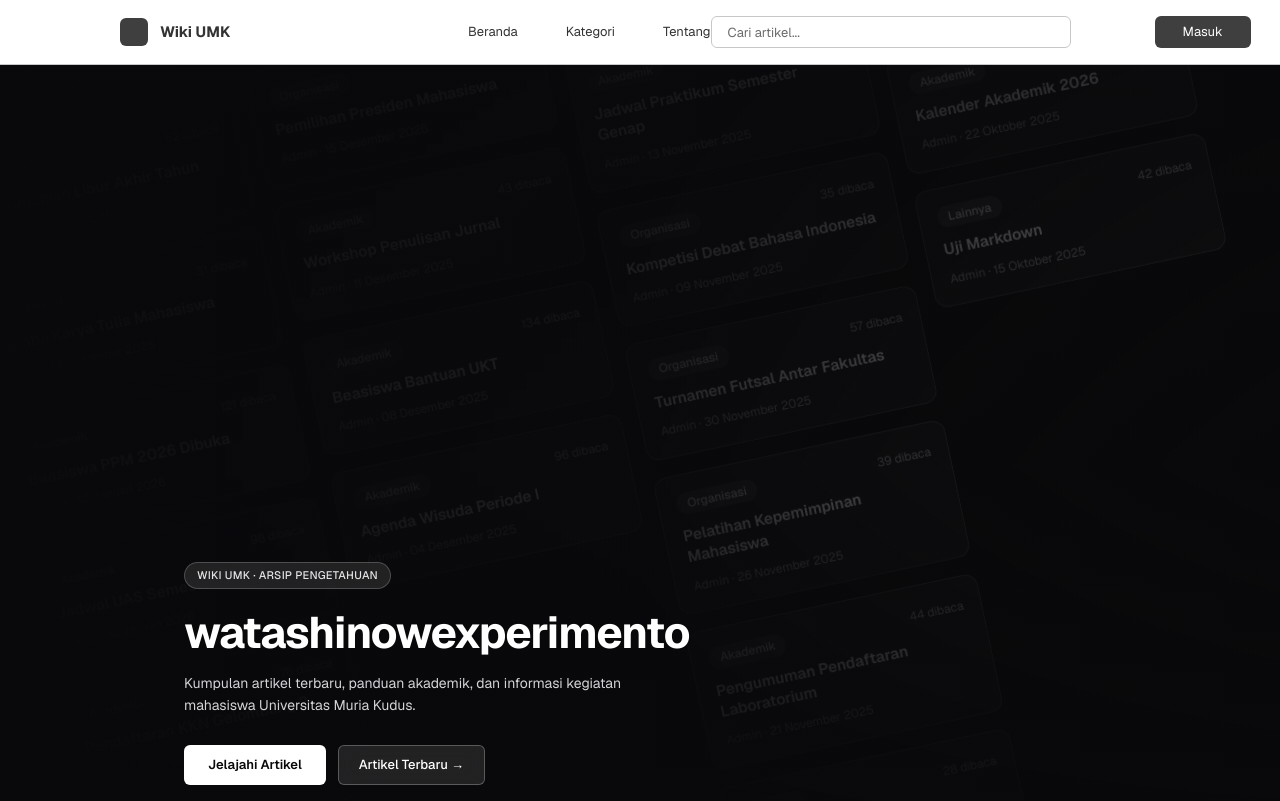
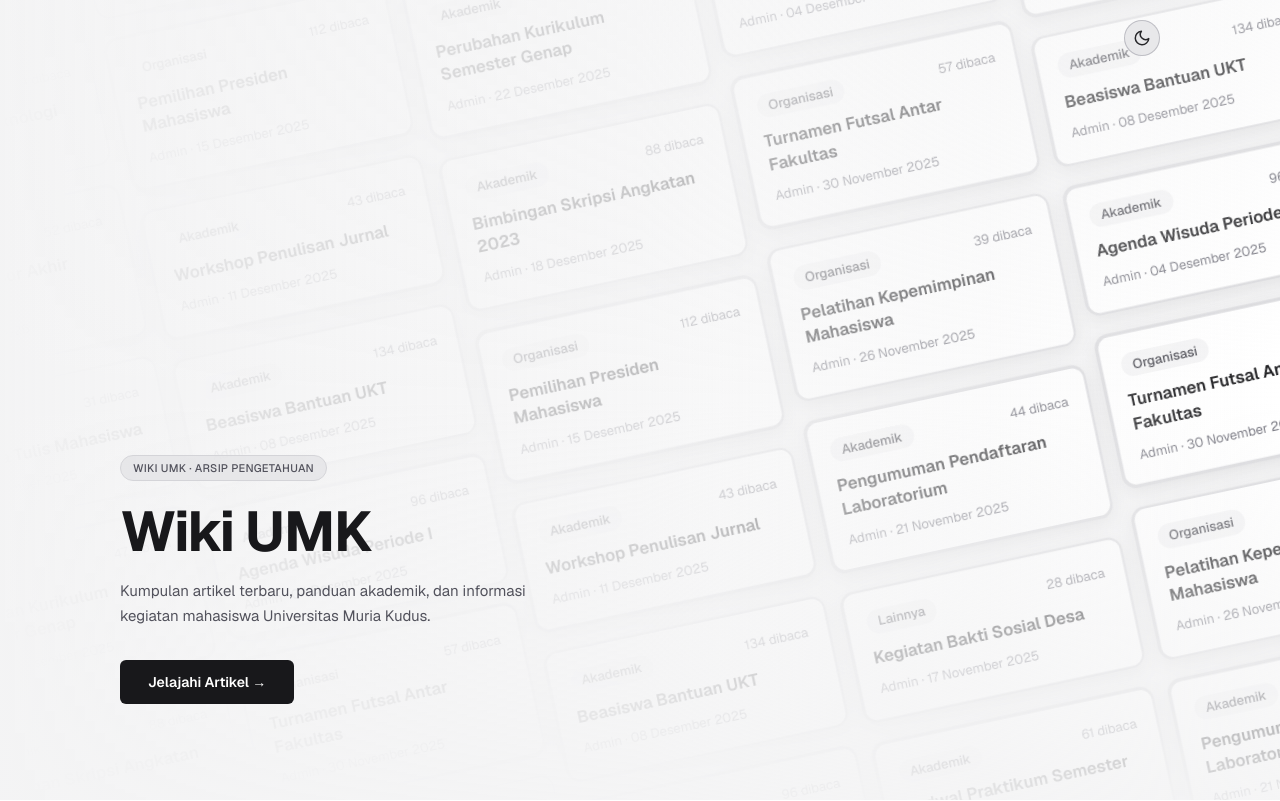
Before and after one commit to YahahaaWahyu/wikiumk, a Next.js app: page / in a window 1280 px wide. Shown: the top 801 px of the page. Built offline with nearby package versions, Linux system fonts and the light colour scheme.

Commit message:
page awal + mode penghittaman

```diff
--- a/src/app/globals.css
+++ b/src/app/globals.css
@@ -1,30 +1,56 @@
 @import "tailwindcss";
 
+/* Aktifkan dark mode berbasis class .dark di <html> (Tailwind v4) */
+@custom-variant dark (&:where(.dark, .dark *));
+
 /* Token wireframe: warna diambil langsung dari
-   docs/wireframe/wikiumk-wireframe.figcraft supaya halaman dan gambar sama.
-   Radius sengaja tidak dibuat token sendiri: 4px dan 6px sudah ada di skala
-   bawaan Tailwind (sm, md), sedangkan 10px ditulis rounded-[10px] supaya tidak
-   menimpa --radius-lg bawaan. */
-@theme {
+   docs/wireframe/wikiumk-wireframe.figcraft supaya halaman dan gambar sama. */
+@theme inline {
   --font-sans: var(--font-geist-sans, system-ui), sans-serif;
 
-  --color-paper: #ffffff;
-  --color-line: #c8c8c8;
-  --color-ink: #333333;
-  --color-muted: #6b6b6b;
-  --color-chrome: #f4f4f4;
-  --color-fill: #e6e6e6;
-  --color-dark: #3f3f3f;
+  /* Light mode defaults */
+  --color-paper: var(--paper);
+  --color-line:  var(--line);
+  --color-ink:   var(--ink);
+  --color-muted: var(--muted);
+  --color-chrome: var(--chrome);
+  --color-fill:  var(--fill);
+  --color-dark:  var(--dark);
 }
 
-html {
+/* Light mode base values */
+:root {
+  --paper:  #ffffff;
+  --line:   #c8c8c8;
+  --ink:    #333333;
+  --muted:  #6b6b6b;
+  --chrome: #f4f4f4;
+  --fill:   #e6e6e6;
+  --dark:   #3f3f3f;
+  --beam-color: #18181b;
+
   color-scheme: light;
+}
+
+/* Dark mode — aktif saat <html class="dark"> */
+:root.dark {
+  --paper:  #111111;
+  --line:   #2e2e2e;
+  --ink:    #e8e8e8;
+  --muted:  #9b9b9b;
+  --chrome: #1a1a1a;
+  --fill:   #252525;
+  --dark:   #d0d0d0;
+  --beam-color: #ffffff;
+
+  color-scheme: dark;
 }
 
 body {
   background: var(--color-paper);
   color: var(--color-ink);
   font-family: var(--font-sans);
+  transition: background 0.25s ease, color 0.25s ease;
 }
 
 /* Satu cincin fokus untuk seluruh halaman supaya navigasi keyboard terlihat. */
@@ -34,27 +60,16 @@ body {
 }
 
 @keyframes marquee-up {
-  0% {
-    transform: translateY(0%);
-  }
-  100% {
-    transform: translateY(-50%);
-  }
+  0%   { transform: translateY(0%); }
+  100% { transform: translateY(-50%); }
 }
 
 @keyframes marquee-down {
-  0% {
-    transform: translateY(-50%);
-  }
-  100% {
-    transform: translateY(0%);
-  }
+  0%   { transform: translateY(-50%); }
+  100% { transform: translateY(0%); }
 }
 
-.animate-marquee-up {
-  animation: marquee-up 38s linear infinite;
+@keyframes border-spin {
+  0%   { transform: translate(-50%, -50%) rotate(0deg); }
+  100% { transform: translate(-50%, -50%) rotate(360deg); }
 }
-
-.animate-marquee-down {
-  animation: marquee-down 44s linear infinite;
-}
--- a/src/app/layout.tsx
+++ b/src/app/layout.tsx
@@ -1,5 +1,6 @@
 import type { Metadata } from "next";
 import { Geist, Geist_Mono } from "next/font/google";
+import Script from "next/script";
 import "./globals.css";
 
 const geistSans = Geist({
@@ -21,9 +22,16 @@ export default function RootLayout({ children }: LayoutProps<"/">) {
   return (
     <html
       lang="id"
+      suppressHydrationWarning
       className={`${geistSans.variable} ${geistMono.variable} h-full antialiased`}
     >
-      <body className="min-h-full flex flex-col">{children}</body>
+      <body className="min-h-full flex flex-col">
+        {/* Script anti-flash: baca localStorage sebelum paint & hydration */}
+        <Script id="theme-init" strategy="beforeInteractive">
+          {`(function(){try{var t=localStorage.getItem('theme');var d=window.matchMedia('(prefers-color-scheme: dark)').matches;if(t==='dark'||(t===null&&d))document.documentElement.classList.add('dark');}catch(e){}})();`}
+        </Script>
+        {children}
+      </body>
     </html>
   );
 }
--- a/src/app/page.tsx
+++ b/src/app/page.tsx
@@ -1,13 +1,14 @@
 import HeroMarquee from "@/components/HeroMarquee";
-import Footer from "@/components/Footer";
-import Navbar from "@/components/Navbar";
+import ThemeToggle from "@/components/ThemeToggle";
 
 export default function Home() {
   return (
-    <>
-      <Navbar />
+    <div className="relative">
+      {/* Toggle floating di pojok kanan atas, sama posisinya dengan navbar halaman lain */}
+      <div className="absolute right-6 top-5 z-20 lg:right-[120px]">
+        <ThemeToggle variant="hero" />
+      </div>
       <HeroMarquee />
-      <Footer />
-    </>
+    </div>
   );
 }
--- a/src/components/HeroMarquee.tsx
+++ b/src/components/HeroMarquee.tsx
@@ -1,98 +1,195 @@
+"use client";
+
 import Link from "next/link";
+import { useEffect, useRef, useState } from "react";
 import { articles, formatDate } from "@/lib/data";
 
-function MarqueeCard({ article }: { article: (typeof articles)[number] }) {
+/** Ambil N artikel mulai dari offset, cycling kalau kurang */
+function makeCol(offset: number, count: number) {
+  return Array.from({ length: count }, (_, i) => articles[(offset + i) % articles.length]);
+}
+
+function MarqueeCard({
+  article,
+  cardId,
+  active,
+}: {
+  article: (typeof articles)[number];
+  cardId: string;
+  active: boolean;
+}) {
   return (
+    // mb-4 bagian dari "unit" card — spacing KONSISTEN di seam loop → no jump
+    <div className="mb-4">
       <Link
         href={`/artikel/${article.slug}`}
-      className="block w-[270px] shrink-0 rounded-xl border border-white/15 bg-zinc-900/85 p-4 text-left backdrop-blur-sm transition-colors hover:border-white/35 hover:bg-zinc-800/90"
+        data-card-id={cardId}
+        className={`relative block w-[240px] overflow-hidden rounded-xl p-[2.5px] text-left transition-[transform,box-shadow] duration-200 ease-out
+                   ${
+                     active
+                       ? "z-20 -translate-y-1 scale-[1.04] bg-zinc-300 shadow-[0_10px_28px_rgba(59,130,246,0.25)] dark:bg-white/20 dark:shadow-[0_10px_28px_rgba(255,255,255,0.18)]"
+                       : "bg-zinc-300/80 shadow-[0_4px_16px_rgba(0,0,0,0.08)] dark:bg-white/15 dark:shadow-none"
+                   }`}
+      >
+        {/* Animasi cahaya muter di border saat kartu lagi nge-pop */}
+        {active && (
+          <span
+            aria-hidden
+            className="pointer-events-none absolute left-1/2 top-1/2 block h-[400px] w-[400px]"
+            style={{
+              background:
+                "conic-gradient(from 0deg, transparent 0deg, #3b82f6 45deg, var(--beam-color) 80deg, transparent 130deg, transparent 180deg, #3b82f6 225deg, var(--beam-color) 260deg, transparent 310deg)",
+              animation: "border-spin 1.8s linear infinite",
+            }}
+          />
+        )}
+
+        <div
+          className={`relative rounded-[9.5px] p-4 transition-colors duration-200
+                     ${
+                       active
+                         ? "bg-white dark:bg-zinc-800"
+                         : "bg-white dark:bg-zinc-900"
+                     }`}
         >
           <div className="flex items-center justify-between gap-2">
-        <span className="rounded-full bg-white/10 px-2.5 py-0.5 text-[11px] font-medium text-zinc-200">
+            <span className="rounded-full px-2.5 py-0.5 text-[11px] font-medium
+                             bg-zinc-100 text-zinc-700 dark:bg-white/10 dark:text-zinc-200">
               {article.category.name}
             </span>
-        <span className="text-[11px] text-zinc-400">{article.readCount} dibaca</span>
+            <span className="text-[11px] text-zinc-500 dark:text-zinc-400">{article.readCount} dibaca</span>
           </div>
-      <h3 className="mt-2.5 line-clamp-2 text-[14px] font-semibold leading-snug text-white">
+          <h3 className="mt-2.5 line-clamp-2 text-[14px] font-semibold leading-snug text-zinc-900 dark:text-white">
             {article.title}
           </h3>
-      <p className="mt-2 text-[11px] text-zinc-400">
+          <p className="mt-2 text-[11px] text-zinc-500 dark:text-zinc-400">
             {article.author.name} · {formatDate(article.createdAt)}
           </p>
+        </div>
       </Link>
+    </div>
   );
 }
 
-export default function HeroMarquee() {
-  const col1 = articles.slice(0, 6);
-  const col2 = articles.slice(6, 12);
-  const col3 = articles.slice(12, 18);
-  const col4 = articles.slice(18, 24);
-
-  const columns = [
-    { items: col1, direction: "animate-marquee-up" },
-    { items: col2, direction: "animate-marquee-down" },
-    { items: col3, direction: "animate-marquee-up" },
-    { items: col4, direction: "animate-marquee-down" },
+// 15 item per kolom; karena posisi top-aligned (-top-[300px]), 1 set (~1900px) selalu nutup layar penuh
+const COLS = [
+  { items: makeCol(0, 15), duration: "50s", reverse: false },
+  { items: makeCol(8, 15), duration: "62s", reverse: true },
+  { items: makeCol(3, 15), duration: "55s", reverse: false },
+  { items: makeCol(11, 15), duration: "58s", reverse: true },
+  { items: makeCol(6, 15), duration: "52s", reverse: false },
+  { items: makeCol(14, 15), duration: "65s", reverse: true },
 ];
 
+export default function HeroMarquee() {
+  const mousePos = useRef<{ x: number; y: number } | null>(null);
+  const [tracking, setTracking] = useState(false);
+  const [activeId, setActiveId] = useState<string | null>(null);
+
+  useEffect(() => {
+    if (!tracking) return;
+    let rafId = 0;
+    let lastId: string | null = null;
+
+    // Hit-test tiap frame supaya saat kursor diam, kartu yang lewat di bawahnya ikut nge-pop
+    const tick = () => {
+      const pos = mousePos.current;
+      if (pos) {
+        const el = document.elementFromPoint(pos.x, pos.y);
+        const card = el?.closest<HTMLElement>("[data-card-id]");
+        const nextId = card?.dataset.cardId ?? null;
+        if (nextId !== lastId) {
+          lastId = nextId;
+          setActiveId(nextId);
+        }
+      }
+      rafId = requestAnimationFrame(tick);
+    };
+
+    rafId = requestAnimationFrame(tick);
+    return () => cancelAnimationFrame(rafId);
+  }, [tracking]);
+
   return (
-    <section className="relative overflow-hidden border-b border-line bg-zinc-950 text-white">
-      {/* Tilted infinite marquee background */}
+    <section
+      onMouseMove={(e) => {
+        mousePos.current = { x: e.clientX, y: e.clientY };
+        if (!tracking) setTracking(true);
+      }}
+      onMouseLeave={() => {
+        mousePos.current = null;
+        setTracking(false);
+        setActiveId(null);
+      }}
+      className="relative h-screen overflow-hidden bg-zinc-100 text-zinc-900 dark:bg-zinc-950 dark:text-white"
+    >
+      {/* Tilted infinite marquee — 6 kolom, interaktif: nge-pop ngikutin kursor (walau diam) dan bisa diklik */}
+      <div className="absolute inset-x-0 -top-[300px] bottom-0 flex items-start justify-center overflow-visible">
+        <div className="flex gap-3" style={{ transform: "rotate(-12deg) scale(1.2)", transformOrigin: "center top" }}>
+          {COLS.map((col, idx) => {
+            const doubled = [...col.items, ...col.items];
+            const isColActive = activeId?.startsWith(`col${idx}-`) ?? false;
+            return (
+              <div key={idx} className={`relative flex flex-col ${isColActive ? "z-30" : ""}`}>
                 <div
-        aria-hidden
-        className="pointer-events-none absolute inset-0 flex items-center justify-center overflow-hidden opacity-75"
+                  className="flex flex-col will-change-transform"
+                  style={{
+                    animation: `${col.reverse ? "marquee-down" : "marquee-up"} ${col.duration} linear infinite`,
+                  }}
                 >
-        <div className="flex -rotate-12 scale-110 gap-4">
-          {columns.map((col, idx) => (
-            <div key={idx} className="flex flex-col gap-4">
-              <div className={`flex flex-col gap-4 ${col.direction}`}>
-                {[...col.items, ...col.items].map((article, i) => (
-                  <MarqueeCard key={`${article.slug}-${i}`} article={article} />
-                ))}
+                  {doubled.map((article, i) => {
+                    const cardId = `col${idx}-${i}`;
+                    return (
+                      <MarqueeCard
+                        key={cardId}
+                        cardId={cardId}
+                        article={article}
+                        active={activeId === cardId}
+                      />
+                    );
+                  })}
                 </div>
               </div>
-          ))}
+            );
+          })}
         </div>
       </div>
 
-      {/* Gradient overlay agar teks hero terbaca jelas */}
+      {/* Gradient overlay — pointer-events-none supaya kartu di belakangnya tetap bisa di-hover & diklik */}
       <div
         aria-hidden
-        className="pointer-events-none absolute inset-0 bg-gradient-to-r from-zinc-950 via-zinc-950/85 to-zinc-950/35"
+        className="pointer-events-none absolute inset-0 bg-gradient-to-r from-zinc-100 via-zinc-100/75 to-transparent dark:from-zinc-950 dark:via-zinc-950/85 dark:to-zinc-950/20"
       />
       <div
         aria-hidden
-        className="pointer-events-none absolute inset-0 bg-gradient-to-t from-zinc-950 via-transparent to-zinc-950/60"
+        className="pointer-events-none absolute inset-0 bg-gradient-to-t from-zinc-100/90 via-transparent to-zinc-100/35 dark:from-zinc-950 dark:via-transparent dark:to-zinc-950/60"
       />
 
-      {/* Hero Content */}
-      <div className="relative z-10 mx-auto flex min-h-screen max-w-6xl flex-col justify-end px-4 py-14 lg:px-[120px] lg:py-20">
-        <span className="w-fit rounded-full border border-white/20 bg-white/10 px-3 py-1 text-[11px] font-medium tracking-wide text-zinc-200 uppercase backdrop-blur-sm">
+      {/* Hero Content — pointer-events-none di container, pointer-events-auto di blok teks supaya area lain tembus ke kartu */}
+      <div className="pointer-events-none relative z-10 flex h-full flex-col justify-end px-6 pb-16 lg:px-[120px] lg:pb-24">
+        <div className="pointer-events-auto w-fit">
+          <span className="inline-block w-fit rounded-full border border-zinc-300 bg-zinc-200/80 px-3 py-1 text-[11px] font-medium tracking-wide text-zinc-600 uppercase
+                           dark:border-white/20 dark:bg-white/10 dark:text-zinc-200">
             Wiki UMK · Arsip Pengetahuan
           </span>
 
-        <h1 className="mt-4 max-w-xl text-[32px] font-bold leading-tight tracking-tight text-white sm:text-[44px]">
-          watashinowexperimento
+          <h1 className="mt-4 max-w-xl text-[40px] font-bold leading-tight tracking-tight text-zinc-900 dark:text-white sm:text-[56px]">
+            Wiki UMK
           </h1>
 
-        <p className="mt-3 max-w-md text-[14px] leading-relaxed text-zinc-300">
+          <p className="mt-3 max-w-md text-[15px] leading-relaxed text-zinc-600 dark:text-zinc-300">
             Kumpulan artikel terbaru, panduan akademik, dan informasi kegiatan mahasiswa Universitas Muria Kudus.
           </p>
 
-        <div className="mt-7 flex flex-wrap items-center gap-3">
-          <a
+          <div className="mt-8">
+            <Link
               href="/beranda"
-            className="inline-flex h-10 items-center justify-center rounded-md bg-white px-6 text-[13px] font-semibold text-zinc-950 transition-opacity hover:opacity-90"
+              className="inline-flex h-11 items-center justify-center rounded-md bg-zinc-900 px-7 text-[14px] font-semibold text-white transition-opacity hover:opacity-80
+                         dark:bg-white dark:text-zinc-950"
             >
-            Jelajahi Artikel
-          </a>
-          <Link
-            href="/artikel/beasiswa-ppm-2026"
-            className="inline-flex h-10 items-center justify-center rounded-md border border-white/25 bg-white/10 px-5 text-[13px] font-medium text-white backdrop-blur-sm transition-colors hover:bg-white/20"
-          >
-            Artikel Terbaru →
+              Jelajahi Artikel →
             </Link>
+          </div>
         </div>
       </div>
     </section>
--- a/src/components/Navbar.tsx
+++ b/src/components/Navbar.tsx
@@ -2,15 +2,16 @@
 
 import Link from "next/link";
 import { useState } from "react";
+import ThemeToggle from "@/components/ThemeToggle";
 
 const GUEST_LINKS = [
-  { href: "/", label: "Beranda" },
-  { href: "/#kategori", label: "Kategori" },
-  { href: "/#tentang", label: "Tentang" },
+  { href: "/beranda", label: "Beranda" },
+  { href: "/beranda#kategori", label: "Kategori" },
+  { href: "/beranda#tentang", label: "Tentang" },
 ];
 
 const ADMIN_LINKS = [
-  { href: "/", label: "Beranda" },
+  { href: "/beranda", label: "Beranda" },
   { href: "/admin", label: "Kelola artikel" },
 ];
 
@@ -20,7 +21,7 @@ const searchClass =
 export default function Navbar({ variant = "guest" }: { variant?: "guest" | "admin" }) {
   const [open, setOpen] = useState(false);
   const links = variant === "admin" ? ADMIN_LINKS : GUEST_LINKS;
-  const action = variant === "admin" ? "/admin" : "/";
+  const action = variant === "admin" ? "/admin" : "/beranda";
 
   return (
     <header className="shrink-0 border-b border-line bg-paper">
@@ -39,32 +40,34 @@ export default function Navbar({ variant = "guest" }: { variant?: "guest" | "adm
         </nav>
 
         {variant === "admin" ? (
-          <div className="ml-auto hidden items-center lg:flex">
+          <div className="ml-auto hidden items-center gap-3 lg:flex">
             <form method="get" action={action} className="w-[300px]">
               <input name="q" aria-label="Cari artikel" placeholder="Cari artikel..." className={searchClass} />
             </form>
-            <div className="ml-[63px] flex items-center gap-[13px]">
+            <div className="ml-6 flex items-center gap-[13px]">
               <span className="h-8 w-8 rounded-md bg-fill" aria-hidden />
               <span className="text-[13px]">Admin</span>
             </div>
             <button
               type="button"
-              className="ml-[28px] h-8 w-16 rounded-md border border-line bg-chrome text-[13px]"
+              className="h-8 w-16 rounded-md border border-line bg-chrome text-[13px]"
             >
               Keluar
             </button>
+            <ThemeToggle variant="navbar" />
           </div>
         ) : (
-          <div className="ml-auto hidden items-center lg:flex">
-            <form method="get" action={action} className="w-[360px]">
+          <div className="ml-auto hidden items-center gap-3 lg:flex">
+            <form method="get" action={action} className="w-[300px]">
               <input name="q" aria-label="Cari artikel" placeholder="Cari artikel..." className={searchClass} />
             </form>
             <Link
               href="/login"
-              className="ml-[84px] flex h-8 w-24 items-center justify-center rounded-md bg-dark text-[13px] text-paper"
+              className="ml-6 flex h-8 w-24 items-center justify-center rounded-md bg-dark text-[13px] text-paper"
             >
               Masuk
             </Link>
+            <ThemeToggle variant="navbar" />
           </div>
         )}
 
--- /dev/null
+++ b/src/components/ThemeToggle.tsx
@@ -0,0 +1,75 @@
+"use client";
+
+import { useEffect, useState } from "react";
+
+function SunIcon() {
+  return (
+    <svg width="18" height="18" viewBox="0 0 24 24" fill="none" stroke="currentColor" strokeWidth="2" strokeLinecap="round" strokeLinejoin="round">
+      <circle cx="12" cy="12" r="4" />
+      <line x1="12" y1="2" x2="12" y2="4" />
+      <line x1="12" y1="20" x2="12" y2="22" />
+      <line x1="4.22" y1="4.22" x2="5.64" y2="5.64" />
+      <line x1="18.36" y1="18.36" x2="19.78" y2="19.78" />
+      <line x1="2" y1="12" x2="4" y2="12" />
+      <line x1="20" y1="12" x2="22" y2="12" />
+      <line x1="4.22" y1="19.78" x2="5.64" y2="18.36" />
+      <line x1="18.36" y1="5.64" x2="19.78" y2="4.22" />
+    </svg>
+  );
+}
+
+function MoonIcon() {
+  return (
+    <svg width="18" height="18" viewBox="0 0 24 24" fill="none" stroke="currentColor" strokeWidth="2" strokeLinecap="round" strokeLinejoin="round">
+      <path d="M21 12.79A9 9 0 1 1 11.21 3 7 7 0 0 0 21 12.79z" />
+    </svg>
+  );
+}
+
+interface ThemeToggleProps {
+  /** "navbar" = pakai warna token paper/ink; "hero" = warna putih overlay untuk latar gelap */
+  variant?: "navbar" | "hero";
+}
+
+export default function ThemeToggle({ variant = "navbar" }: ThemeToggleProps) {
+  const [dark, setDark] = useState(false);
+  const [mounted, setMounted] = useState(false);
+
+  useEffect(() => {
+    setMounted(true);
+    const saved = localStorage.getItem("theme");
+    const prefersDark = window.matchMedia("(prefers-color-scheme: dark)").matches;
+    const isDark = saved ? saved === "dark" : prefersDark;
+    setDark(isDark);
+    document.documentElement.classList.toggle("dark", isDark);
+  }, []);
+
+  function toggle() {
+    const next = !dark;
+    setDark(next);
+    document.documentElement.classList.toggle("dark", next);
+    localStorage.setItem("theme", next ? "dark" : "light");
+  }
+
+  if (!mounted) return <div className="h-8 w-8" />;
+
+  const isHero = variant === "hero";
+
+  return (
+    <button
+      type="button"
+      onClick={toggle}
+      aria-label={dark ? "Aktifkan mode terang" : "Aktifkan mode gelap"}
+      className={
+        isHero
+          ? // Hero: adaptif — gelap saat light mode, terang saat dark mode
+            "flex h-9 w-9 items-center justify-center rounded-full border backdrop-blur-sm transition-colors " +
+            "border-zinc-400/60 bg-zinc-200/80 text-zinc-800 hover:bg-zinc-300 " +
+            "dark:border-white/25 dark:bg-white/10 dark:text-white dark:hover:bg-white/20"
+          : "flex h-8 w-8 items-center justify-center rounded-md border border-line bg-chrome text-ink transition-colors hover:bg-fill"
+      }
+    >
+      {dark ? <SunIcon /> : <MoonIcon />}
+    </button>
+  );
+}
```
Lines whose indentation alone changed are shown as unchanged.
